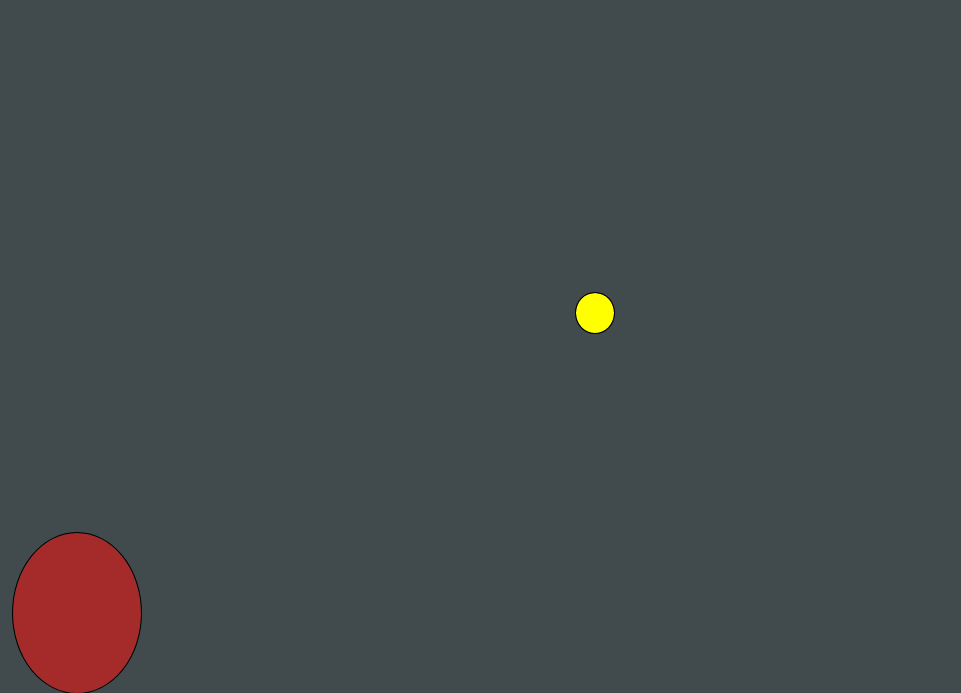
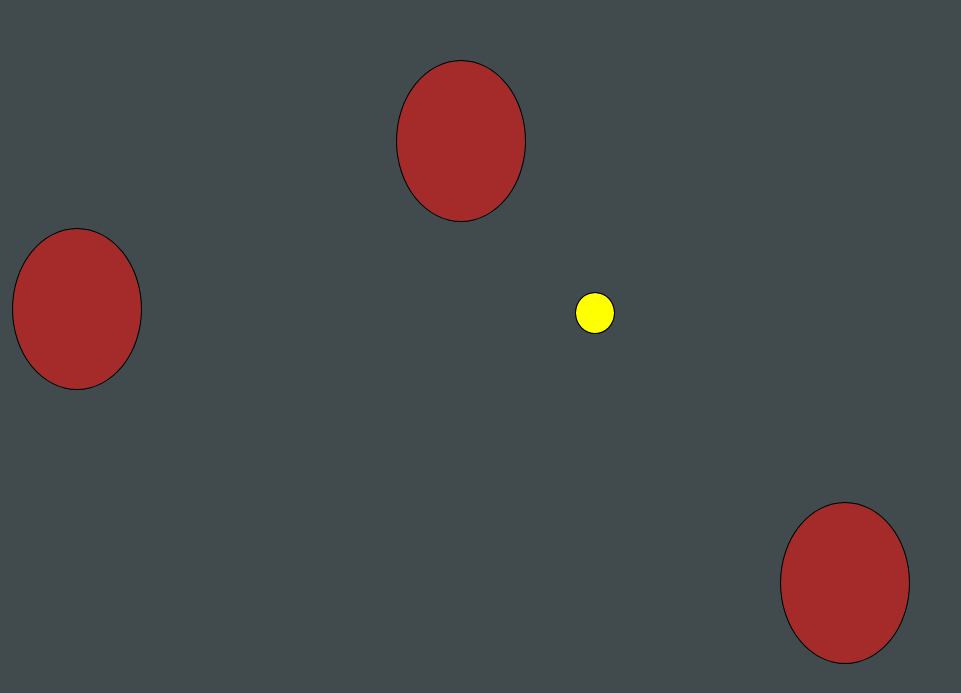
Before and after one commit to dluqueru/cutrasteroids, a plain HTML site: page index.html in a window 1280 px wide. Shown: the part 107-800 px from the top of the page, without its empty margins (0-961 px from the left). Drawn offline with Linux system fonts and the light colour scheme.

Commit message:
implemented random Y positions for asteroids, game over screen and readme file

```diff
--- a/index.html
+++ b/index.html
@@ -13,6 +13,7 @@
 <body>
 
     <div id="background"></div>
+    <section id="game-over-screen">TOTAL DISASTER :C</section>
 
 
     <script src="./js/logic.js"></script>
--- a/js/logic.js
+++ b/js/logic.js
@@ -4,12 +4,17 @@ class Game {
         this.asteroid = null;
         this.time = 0;
         this.asteroids = [];
+        this.background = document.getElementById('background');
+        this.gameOver = document.getElementById('game-over-screen');
     }
     start(){
         this.player = new Player();
         this.player.playerLooks = this.player.getPlayer();
         this.player.definePosition();
         this.movePlayer();
+
+        this.background.style.display = 'block';
+        this.gameOver.style.display = 'none'
 
         // this.asteroid = new Asteroid();
         // this.asteroid.asteroidLooks = this.asteroid.getAsteroid();
@@ -19,7 +24,7 @@ class Game {
             this.time++;
 
             // create asteroids
-            if(this.time % 10 === 0){
+            if(this.time % 30 === 0){
                 const newAsteroid = new Asteroid();
                 this.asteroids.push(newAsteroid);
                 newAsteroid.asteroidLooks = newAsteroid.getAsteroid();
@@ -34,7 +39,7 @@ class Game {
             });
 
 
-        }, 500);
+        }, 50);
     }
 
     movePlayer(direction){
@@ -64,7 +69,8 @@ class Game {
             this.player.positionX + this.player.width > asteroid.positionX &&
             this.player.positionY < asteroid.positionY + asteroid.height &&
             this.player.height + this.player.positionY > asteroid.positionY) {
-                console.log('game over');
+                this.background.style.display = 'none';
+                this.gameOver.style.display = 'block';
         }
     }
 }
@@ -127,17 +133,17 @@ const newPlayer = new Player();
 
 class Asteroid {
     constructor(){
-        this.positionX = 0;
-        this.positionY = 0;
+        this.positionX = -10;
+        this.positionY = Math.random() * (90 - 0);
         this.height = 20;
         this.width = 10;
         this.asteroidLooks = null;
     }
     moveAsteroid(){
         this.positionX++;
-        // if(this.postionX >= 100){
-        //     .remove // OJOJO overflow hidden (CSS)
-        //}
+        //  if(this.positionX >= 100){
+        //      .remove                                 // OJOJO overflow hidden (CSS)
+        // }
     }
     getAsteroid(){
         const background = document.getElementById('background');
```
Also changed, not shown: 1 other file.
